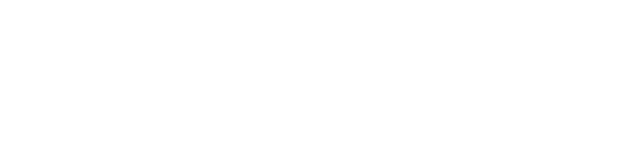
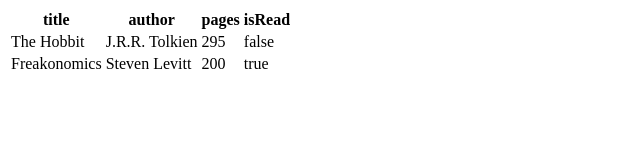
Before and after one commit to joelmarvi/library, a plain HTML site: page index.html in a window 1280 px wide. Shown: the whole page, without its empty margins (0-640 px from the left). Drawn offline with Linux system fonts and the light colour scheme.

Commit message:
Add generateTableHead and generateTable functions

```diff
--- a/index.html
+++ b/index.html
@@ -6,6 +6,7 @@
   <link rel="stylesheet" href="css/style.css">
 </head>
 <body>
+    <table></table>
     <script src="js/main.js"></script>
 </body>
 </html>
--- a/js/main.js
+++ b/js/main.js
@@ -9,18 +9,31 @@ function Book(title, author, pages, isRead) {
     this.isRead = isRead;
 }
 
-// Function for displaying Book information
-Book.prototype.info = function() {
-    if (this.isRead == true) {
-        return `${this.title} by ${this.author}, ${this.pages} pages, already read.`
-    } else {
-        return `${this.title} by ${this.author}, ${this.pages} pages, not read yet.`
+// Add a new book to the lirary
+function addBookToLibrary(book) {
+    myLibrary.push(book);
+}
+
+function generateTableHead(table, data) {
+    let thead = table.createTHead();
+    let row = thead.insertRow();
+    for (let key of data) {
+        let th = document.createElement("th");
+        let text = document.createTextNode(key);
+        th.appendChild(text);
+        row.appendChild(th);
     }
 }
 
-// Add a new book to the lirary
-function addBookToLibrary(book) {
-    myLibrary.push(book);
+function generateTable(table, data) {
+    for (let element of data) {
+        let row = table.insertRow();
+        for (key in element) {
+            let cell = row.insertCell();
+            let text = document.createTextNode(element[key]);
+            cell.appendChild(text);
+        }
+    }
 }
 
 const theHobbit = new Book("The Hobbit", "J.R.R. Tolkien", 295, false);
@@ -29,6 +42,8 @@ const freakonomics = new Book("Freakonomics", "Steven Levitt", 200, true);
 addBookToLibrary(theHobbit);
 addBookToLibrary(freakonomics);
 
-console.log(theHobbit.info());
-console.log(freakonomics.info());
-console.table(myLibrary);
+let table = document.querySelector("table");
+let data = Object.keys(myLibrary[0]);
+
+generateTableHead(table, data);
+generateTable(table, myLibrary);
```
